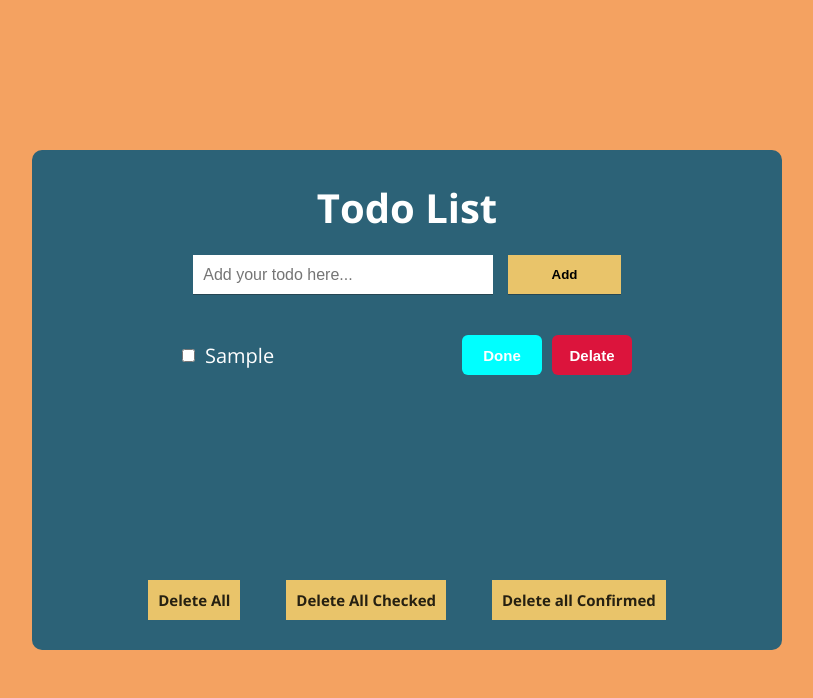
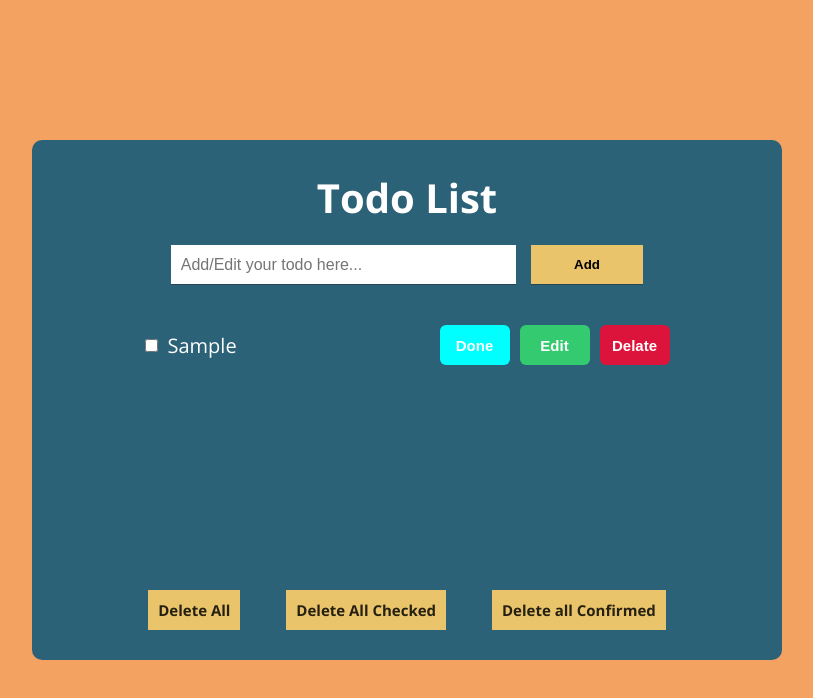
Before and after one commit to GiorgiNefaridze/TodoList-Functional-Component, a React (Create React App) app: page / in a window 1280 px wide. Both pictures are taken after typing "Sample" into the empty fields and a click on the button "Add". Shown: the top 698 px of the page, without its empty margins (233-1046 px from the left). Built offline with nearby package versions, Linux system fonts and the light colour scheme.

Commit message:
Add edit functional

```diff
--- a/src/app.jsx
+++ b/src/app.jsx
@@ -8,7 +8,8 @@ class TodoApp extends Component {
     constructor(props) {
         super(props);
         this.state = {
-            todos:[]
+            todos:[],
+            input:""
         }
     };
 
@@ -63,14 +64,35 @@ class TodoApp extends Component {
         this.setState({todos: deleteAllChecked})
     }
 
+    editTodo = todo => {
+        const tempTodos = [...this.state.todos].map(el => {
+            if(todo.id === el.id){
+                return {
+                    id:todo.id,
+                    complete:todo.complete,
+                    checked:todo.checked,
+                    text:this.state.input
+                }
+            }
+            return el
+        });
+        this.setState({todos:tempTodos});
+        this.setState({input:""})
+    }
+
+    changeInputValueForEdit = async value => {
+        await this.setState({input: value});
+        await this.setState({value:""})
+    }
+
     render(){
         return (
             <div className="todo-app">
                 <header>
-                    <AddTodo todos={this.state.todos} addTodo={this.addTodo} />
+                    <AddTodo changeInputValueForEdit={this.changeInputValueForEdit} todos={this.state.todos} addTodo={this.addTodo} />
                 </header>
                 <main>
-                    <TodoList labelClicked={this.labelClicked} delateTodo={this.delateTodo} todos={this.state.todos} todoUpdate={this.todoUpdate} />
+                    <TodoList editTodo={this.editTodo} labelClicked={this.labelClicked} delateTodo={this.delateTodo} todos={this.state.todos} todoUpdate={this.todoUpdate} />
                 </main>
                 <footer>
                     <TodoDelateButtons deleteAllChecked={this.deleteAllChecked} todos={this.state.todos} delateAllConfirmed={this.delateAllConfirmed} delateAll={this.delateAll} />
--- a/src/components/addTodo.jsx
+++ b/src/components/addTodo.jsx
@@ -5,18 +5,19 @@ class AddTodo extends Component {
     constructor(props) {
         super(props);
         this.state = {
-            todo: "",
+            todo: {},
             value:""
         }
     };
 
-    inputValue = e => {
-        this.setState({value:e.target.value})
+    inputValue = async e => {
+        await this.setState({value:e.target.value})
         if(e.target.value === this.state.todo.text){
             this.setState({inputValidation: true})
         }else{
             this.setState({inputValidation:false})
         }
+        await this.props.changeInputValueForEdit(this.state.value);
     }
 
     submitForm = async e => {
@@ -33,7 +34,7 @@ class AddTodo extends Component {
             <>
                 <h1>Todo List</h1>
                 <form>
-                    <input type="text" onChange={this.inputValue} value={this.state.value} placeholder="Add your todo here..." />
+                    <input type="text" onChange={this.inputValue} value={this.state.value} placeholder="Add/Edit your todo here..." />
                     <button type="submit" onClick={this.submitForm}>Add</button>
                 </form>
                 {this.props.todos.length < 1 && <div className='todo-blink'>You have 0 todo in todo list</div>}
--- a/src/components/todoList.jsx
+++ b/src/components/todoList.jsx
@@ -21,6 +21,7 @@ class TodoList extends Component {
                         </div>
                         <div>
                             <button onClick={(e)=> this.props.todoUpdate(todo,e)}>Done</button>
+                            <button onClick={()=> this.props.editTodo(todo)}>Edit</button>
                             <button onClick={()=> this.props.delateTodo(todo)}>Delate</button>
                         </div>
                     </div>
--- a/src/styles/addTodo.scss
+++ b/src/styles/addTodo.scss
@@ -20,7 +20,7 @@ header {
         font-family: 'Open sans';
 
         input {
-            width: 40%;
+            width: 46%;
             height: 100%;
             outline: none;
             border: none;
--- a/src/styles/app.scss
+++ b/src/styles/app.scss
@@ -22,7 +22,7 @@ body {
 
 .todo-app {
     width: 750px;
-    height: 500px;
+    height: 520px;
     background-color: #2c6277;
     padding-block: 30px;
     display: flex;
--- a/src/styles/todoList.scss
+++ b/src/styles/todoList.scss
@@ -1,5 +1,5 @@
 main {
-    width: 60%;
+    width: 70%;
     max-height: 250px;
     display: flex;
     align-items: flex-start;
@@ -48,7 +48,7 @@ main {
                 gap: 0 10px;
 
                 button {
-                    width: 80px;
+                    width: 70px;
                     height: 40px;
                     outline: none;
                     border: none;
@@ -68,6 +68,15 @@ main {
                         }
                     }
 
+                    &:nth-child(2){
+                        background-color: rgb(52, 202, 112);
+
+                        &:hover {
+                            background-color: rgb(34, 130, 72);
+                            transition: .3s;
+                        }
+                    }
+
                     &:hover {
                         background-color: rgb(160, 13, 42);
                         transition: .3s;
```
Also changed, not shown: 1 other file (tests, documents, lock files or other folders).
